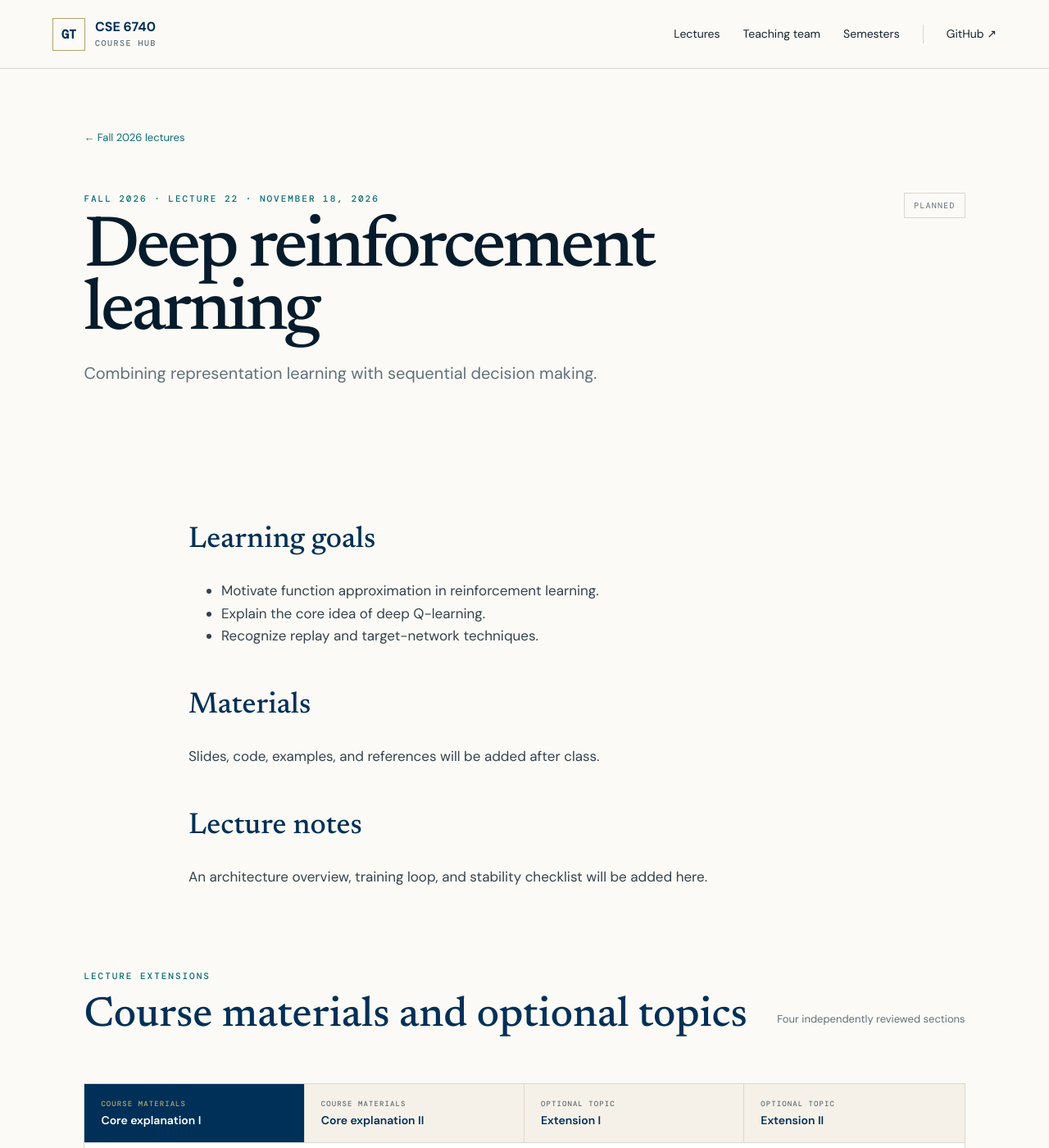
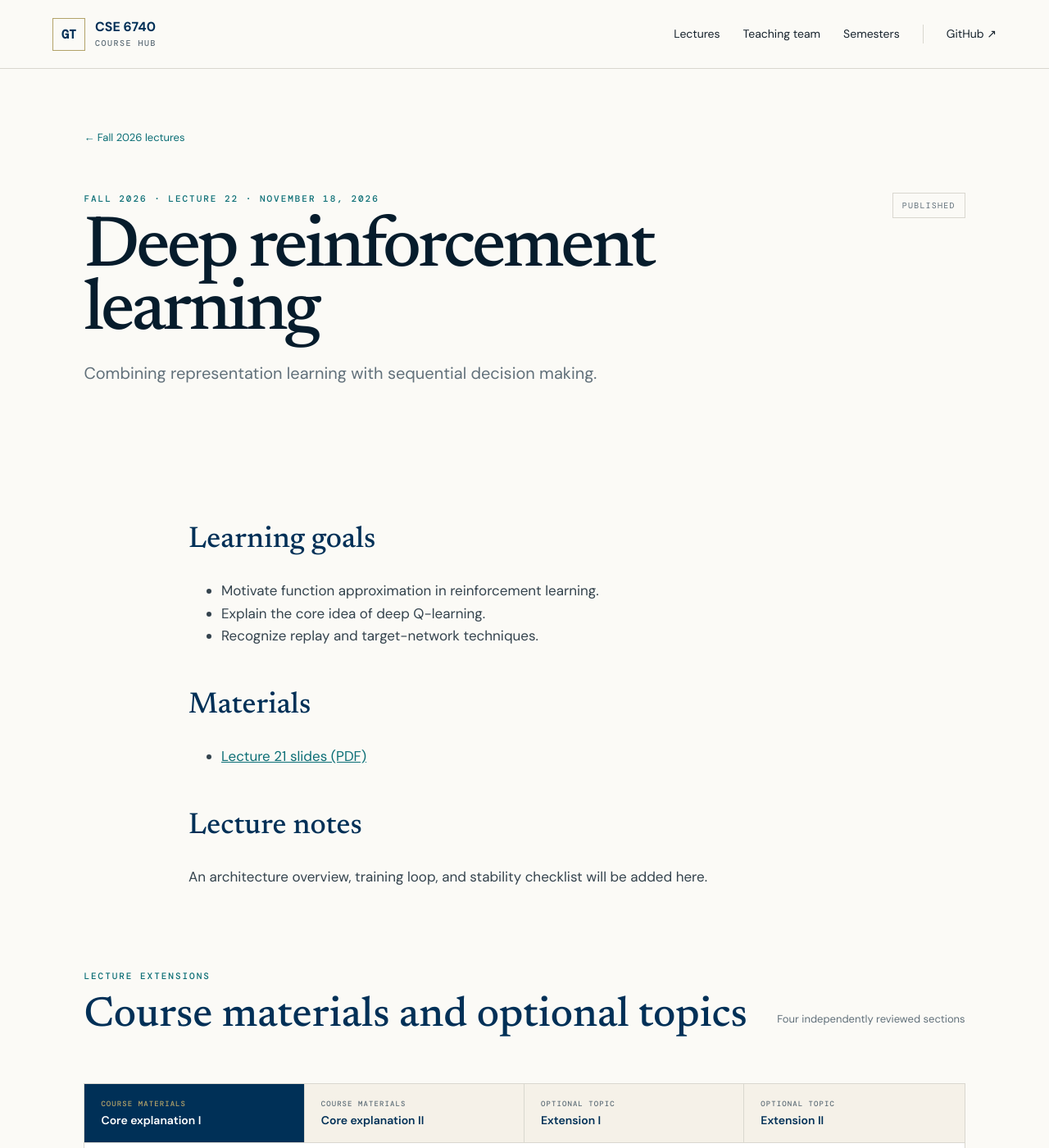
Before and after one commit to GT-KOALA/Gatech-CSE6740, a Jekyll site: the page built from _lectures/fall-2026/21-deep-rl.md, in a window 1280 px wide and 1400 px high. Shown: the whole window at 82% size. Built offline with Jekyll 4.4.1, drawn with Linux system fonts in a browser that asks for light colours.

Commit message:
Publish Lecture 21 slides

```diff
--- a/_lectures/fall-2026/21-deep-rl.md
+++ b/_lectures/fall-2026/21-deep-rl.md
@@ -3,7 +3,7 @@ title: Deep reinforcement learning
 number: "21"
 date: 2026-11-18
 summary: Combining representation learning with sequential decision making.
-status: planned
+status: published
 ---
 ## Learning goals
 
@@ -13,7 +13,7 @@ status: planned
 
 ## Materials
 
-Slides, code, examples, and references will be added after class.
+- [Lecture 21 slides (PDF)]({{ '/assets/semesters/fall-2026/lectures/21/lecture-21-deep-reinforcement-learning.pdf' | relative_url }})
 
 ## Lecture notes
 
```
Also changed, not shown: 1 other file.
